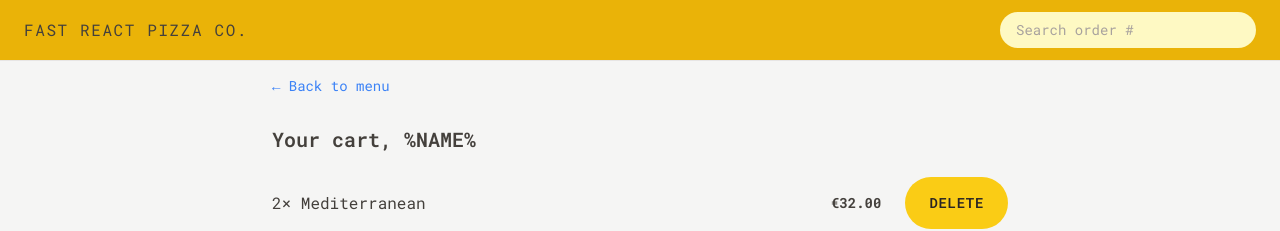
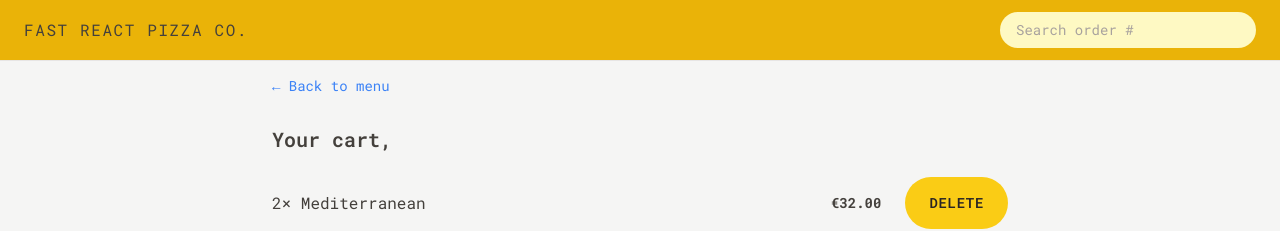
Before and after one commit to SaadMahi/72-Fast-React-Pizza-App, a React (Vite) app: page /cart in a window 1280 px wide. Shown: the top 231 px of the page. Built offline with nearby package versions, Linux system fonts and the light colour scheme.

Commit message:
✅ feat: updated username everywhere with redux

```diff
--- a/src/features/cart/Cart.jsx
+++ b/src/features/cart/Cart.jsx
@@ -4,6 +4,7 @@
 
 import Button from '../../ui/Button';
 import CartItem from './CartItem';
+import { useSelector } from 'react-redux';
 
 const fakeCart = [
   {
@@ -30,13 +31,14 @@
 ];
 
 function Cart() {
+  const username = useSelector((state) => state.user.username);
   const cart = fakeCart;
 
   return (
     <div className="px-4 py-3">
       <LinkButton to="/menu">&larr; Back to menu</LinkButton>
 
-      <h2 className="mt-7 text-xl font-semibold">Your cart, %NAME%</h2>
+      <h2 className="mt-7 text-xl font-semibold">Your cart, {username}</h2>
 
       <ul className="mt-3 divide-y divide-stone-200 border-b">
         {cart.map((item) => (
--- a/src/features/order/CreateOrder.jsx
+++ b/src/features/order/CreateOrder.jsx
@@ -2,6 +2,7 @@
 import { Form, redirect, useActionData, useNavigation } from 'react-router-dom';
 import { createOrder } from '../../services/apiRestaurant';
 import Button from '../../ui/Button';
+import { useSelector } from 'react-redux';
 
 // https://uibakery.io/regex-library/phone-number
 const isValidPhone = (str) =>
@@ -34,6 +35,8 @@
 ];
 
 function CreateOrder() {
+  const username = useSelector((state) => state.user.username);
+
   const navigation = useNavigation();
   const isSubmitting = navigation.state === 'submitting';
 
@@ -49,7 +52,13 @@
       <Form method="POST">
         <div className="mb-5 flex flex-col gap-2 sm:flex-row sm:items-center">
           <label className="sm:basis-40">First Name</label>
-          <input type="text" name="customer" required className="input grow" />
+          <input
+            type="text"
+            name="customer"
+            defaultValue={username}
+            required
+            className="input grow"
+          />
         </div>
 
         <div className="mb-5 flex flex-col gap-2 sm:flex-row sm:items-center">
--- a/src/features/user/CreateUser.jsx
+++ b/src/features/user/CreateUser.jsx
@@ -1,11 +1,20 @@
 import { useState } from 'react';
 import Button from '../../ui/Button';
+import { useDispatch } from 'react-redux';
+import { updateName } from './userSlice';
+import { useNavigate } from 'react-router-dom';
 
 function CreateUser() {
   const [username, setUsername] = useState('');
+  const dispatch = useDispatch();
+  const navigate = useNavigate();
 
   function handleSubmit(e) {
     e.preventDefault();
+
+    if (!username) return;
+    dispatch(updateName(username));
+    navigate('/menu');
   }
 
   return (
--- a/src/features/user/UserName.jsx
+++ b/src/features/user/UserName.jsx
@@ -1,5 +1,12 @@
+import { useSelector } from 'react-redux';
+
 const UserName = () => {
-  return <div className="hidden text-sm font-semibold ">Saad</div>;
+  const username = useSelector((state) => state.user.username);
+
+  if (!username) return null;
+  return (
+    <div className="hidden text-sm font-semibold sm:block">{username}</div>
+  );
 };
 
 export default UserName;
--- a/src/ui/Home.jsx
+++ b/src/ui/Home.jsx
@@ -1,6 +1,10 @@
+import { useSelector } from 'react-redux';
 import CreateUser from '../features/user/CreateUser';
+import Button from './Button';
 
 function Home() {
+  const username = useSelector((state) => state.user.username);
+
   return (
     <div className="my-10 px-4 text-center sm:my-16">
       <h1 className="mb-8 text-xl font-semibold md:text-3xl ">
@@ -11,7 +15,13 @@
         </span>
       </h1>
 
-      <CreateUser />
+      {username === '' ? (
+        <CreateUser />
+      ) : (
+        <Button to="/menu" type="primary">
+          Continue ordering, {username}
+        </Button>
+      )}
     </div>
   );
 }
```
